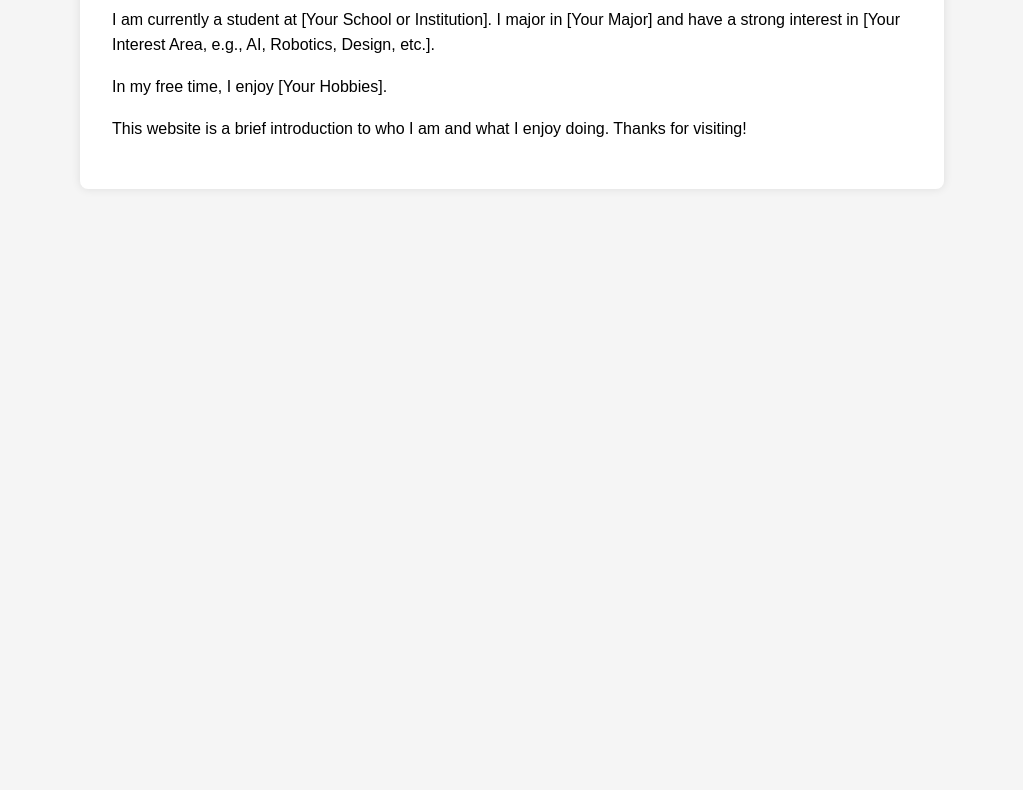
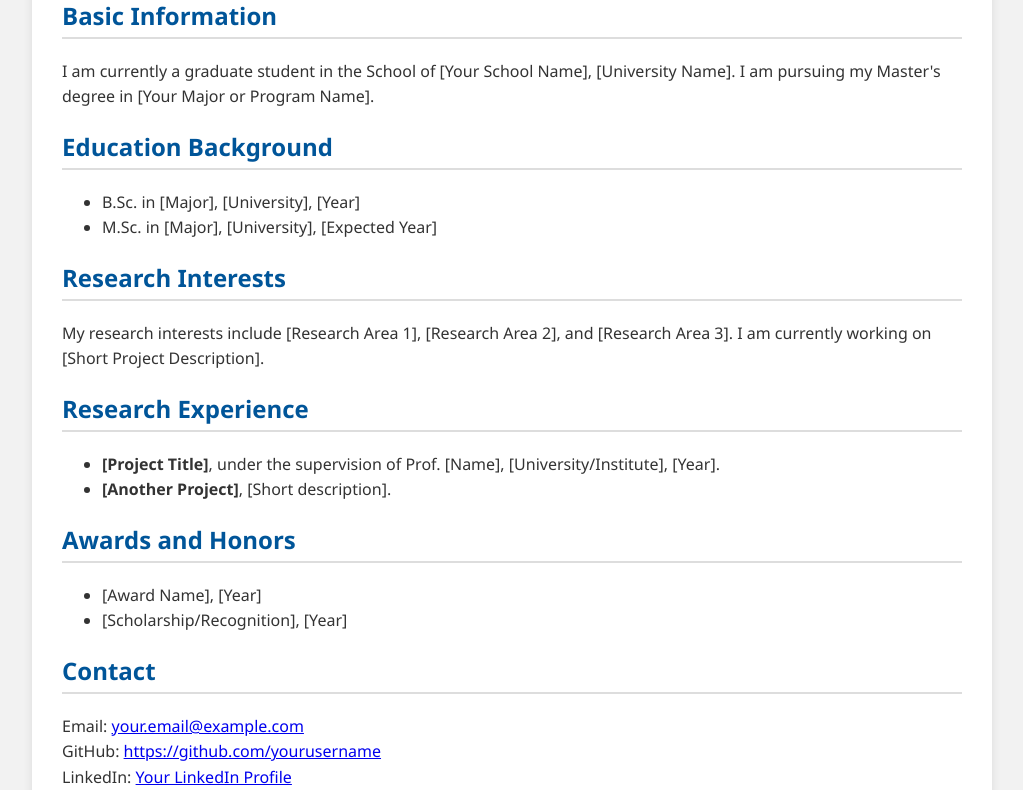
Before and after one commit to txz9745/zhaoxingtong, a plain HTML site: page index.html in a window 1280 px wide. Shown: the part 137-927 px from the top of the page, without its empty margins (128-1151 px from the left). Before the commit the page ends 800 px from the top, so only its background shows below. Drawn offline with Linux system fonts and the light colour scheme.

Commit message:
Update index.html

```diff
--- a/index.html
+++ b/index.html
@@ -6,33 +6,75 @@
   <title>Your Name - Personal Website</title>
   <style>
     body {
-      font-family: Arial, sans-serif;
+      font-family: "Segoe UI", sans-serif;
       margin: 0;
-      padding: 2rem;
-      background-color: #f5f5f5;
+      padding: 20px;
+      background-color: #f2f2f2;
+      color: #333;
     }
     .container {
-      max-width: 800px;
+      max-width: 900px;
       margin: auto;
-      background: white;
-      padding: 2rem;
-      border-radius: 8px;
+      background-color: #fff;
+      padding: 30px;
+      border-radius: 10px;
       box-shadow: 0 0 10px rgba(0,0,0,0.1);
     }
     h1 {
-      color: #333;
+      text-align: center;
+      color: #003366;
+    }
+    h2 {
+      border-bottom: 2px solid #ddd;
+      padding-bottom: 5px;
+      color: #005599;
     }
     p {
+      line-height: 1.6;
+    }
+    ul {
       line-height: 1.6;
     }
   </style>
 </head>
 <body>
   <div class="container">
-    <h1>Hello, I'm [zhaoxingtong]</h1>
-    <p>I am currently a student at [Your School or Institution]. I major in [Your Major] and have a strong interest in [Your Interest Area, e.g., AI, Robotics, Design, etc.].</p>
-    <p>In my free time, I enjoy [Your Hobbies].</p>
-    <p>This website is a brief introduction to who I am and what I enjoy doing. Thanks for visiting!</p>
+    <h1>Your Full Name</h1>
+
+    <h2>Basic Information</h2>
+    <p>
+      I am currently a graduate student in the School of [Your School Name], [University Name]. I am pursuing my Master's degree in [Your Major or Program Name].
+    </p>
+
+    <h2>Education Background</h2>
+    <ul>
+      <li>B.Sc. in [Major], [University], [Year]</li>
+      <li>M.Sc. in [Major], [University], [Expected Year]</li>
+    </ul>
+
+    <h2>Research Interests</h2>
+    <p>
+      My research interests include [Research Area 1], [Research Area 2], and [Research Area 3]. I am currently working on [Short Project Description].
+    </p>
+
+    <h2>Research Experience</h2>
+    <ul>
+      <li><b>[Project Title]</b>, under the supervision of Prof. [Name], [University/Institute], [Year].</li>
+      <li><b>[Another Project]</b>, [Short description].</li>
+    </ul>
+
+    <h2>Awards and Honors</h2>
+    <ul>
+      <li>[Award Name], [Year]</li>
+      <li>[Scholarship/Recognition], [Year]</li>
+    </ul>
+
+    <h2>Contact</h2>
+    <p>
+      Email: <a href="mailto:your.email@example.com">your.email@example.com</a><br/>
+      GitHub: <a href="https://github.com/yourusername" target="_blank">https://github.com/yourusername</a><br/>
+      LinkedIn: <a href="https://www.linkedin.com/in/yourprofile" target="_blank">Your LinkedIn Profile</a>
+    </p>
   </div>
 </body>
 </html>
```
